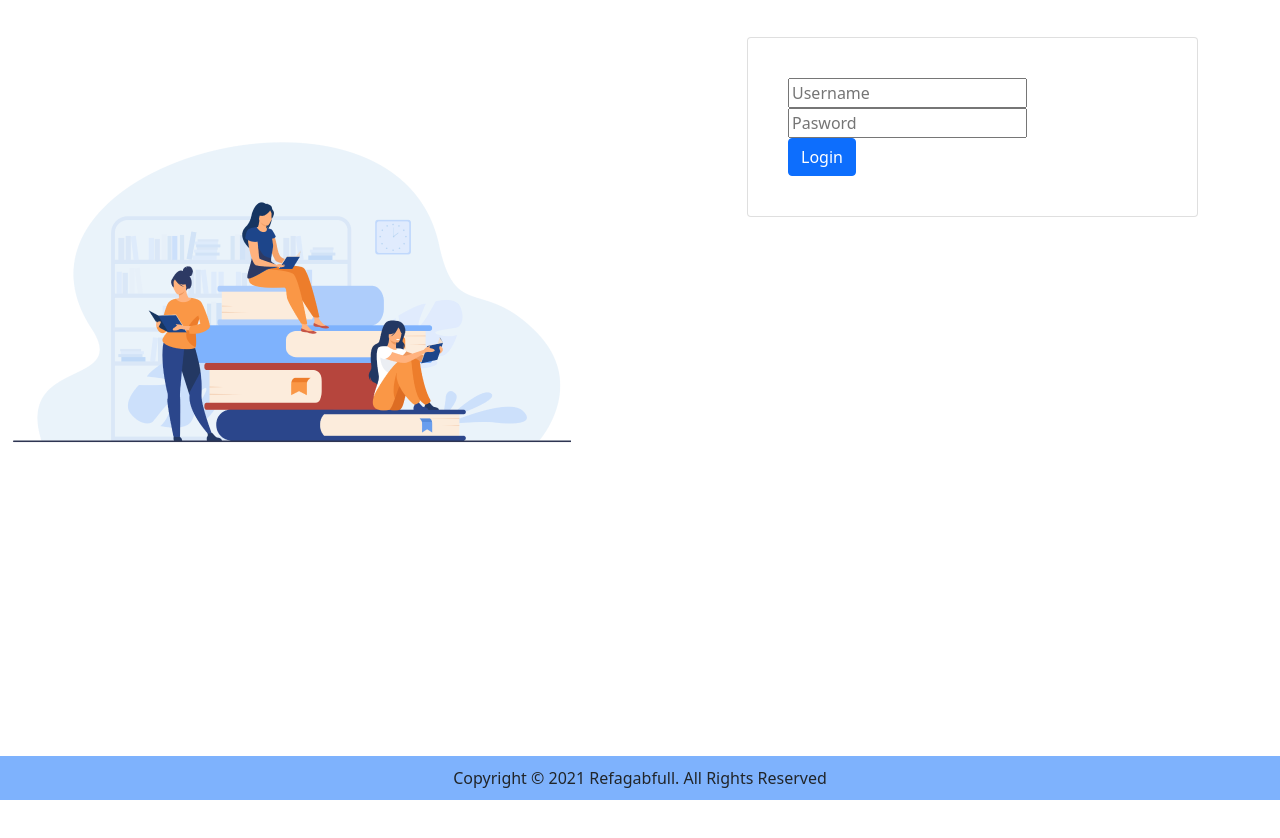
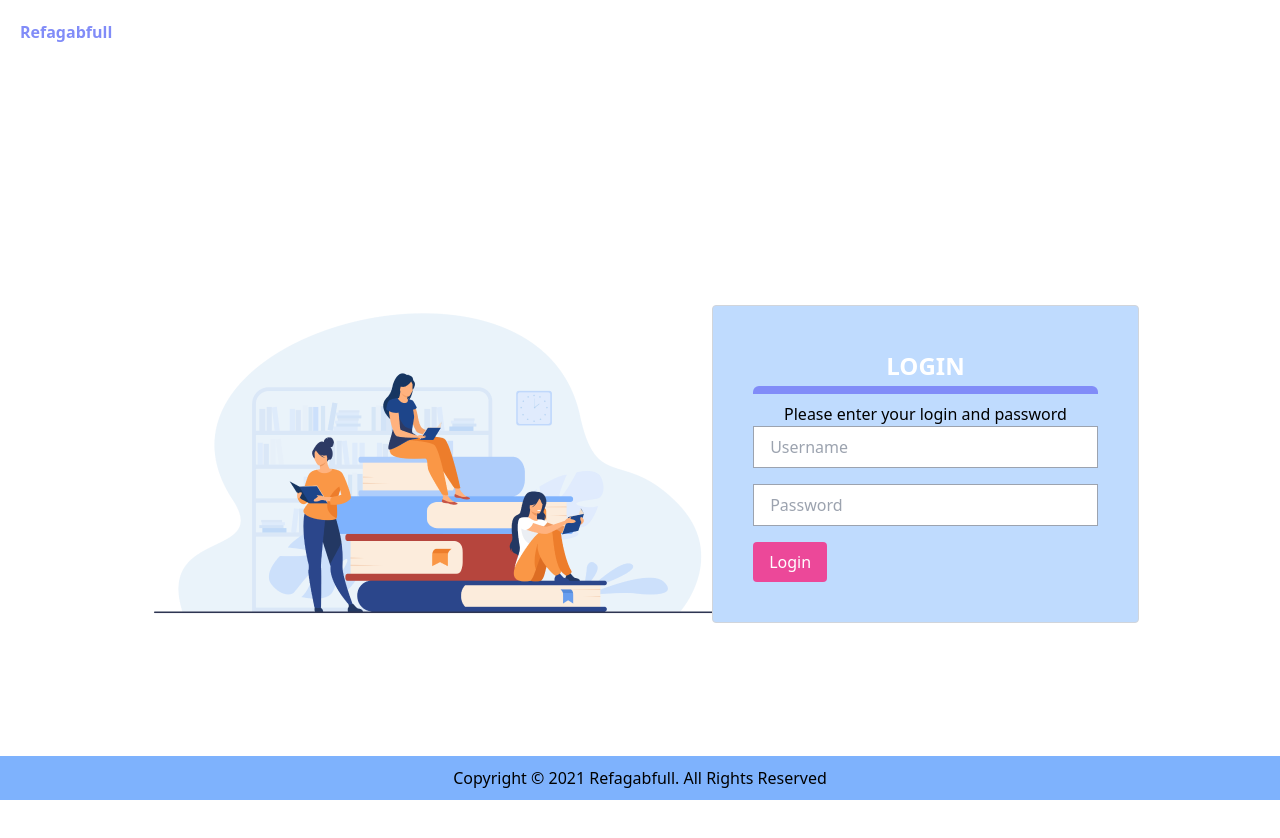
Before and after one commit to FTP-YCAB-Fullstack/GP2-Refagabfull, a React (Create React App) app in the folder book-app/: page / in a window 1280 px wide. Shown: the top 838 px of the page. Before the commit the page ends 800 px from the top, so only its background shows below. Built offline with nearby package versions, Linux system fonts and the light colour scheme.

Commit message:
install tailwind dan edit styling di form login

```diff
--- /dev/null
+++ b/book-app/craco.config.js
@@ -0,0 +1,10 @@
+module.exports = {
+    style: {
+      postcss: {
+        plugins: [
+          require('tailwindcss'),
+          require('autoprefixer'),
+        ],
+      },
+    },
+  }
--- a/book-app/public/index.html
+++ b/book-app/public/index.html
@@ -15,7 +15,6 @@
       user's mobile device or desktop. See https://developers.google.com/web/fundamentals/web-app-manifest/
     -->
     <link rel="manifest" href="%PUBLIC_URL%/manifest.json" />
-    <link href="https://cdn.jsdelivr.net/npm/bootstrap@5.1.0/dist/css/bootstrap.min.css" rel="stylesheet" integrity="sha384-KyZXEAg3QhqLMpG8r+8fhAXLRk2vvoC2f3B09zVXn8CA5QIVfZOJ3BCsw2P0p/We" crossorigin="anonymous">
     <!--
       Notice the use of %PUBLIC_URL% in the tags above.
       It will be replaced with the URL of the `public` folder during the build.
--- a/book-app/src/Pages/FormLogin.jsx
+++ b/book-app/src/Pages/FormLogin.jsx
@@ -1,7 +1,10 @@
 import React, {useState} from "react"
 import Gambar from "../Asset/imglogin.png"
+// import Contact from "./Asset/contact icon 1.png"
+// import Iconpass from "./Asset/password icon 1.png"
 
-const FormLogin = () => {
+const Login = () => {
+
     const [username, setUsername] = useState('');
     const [password, setPassword] = useState('');
 
@@ -14,31 +17,29 @@ const FormLogin = () => {
         const value = e.target.value
         setPassword(value)
     }
-
     return(
-        <div style={{marginTop: "100px"}}>
-        <img src={Gambar} alt="imglogin" />
-            <div style={{marginTop: "-450px"}} className="container">
-                <div className="row justify-content-end">
-                    <div  className="col-md-5">
-                        <div className="card p-4">
-                            <div className="card-body">
-                                <div className="from-group">
-                                    <input type="text" placeholder="Username" className="from-control" value={username} onChange={onChangeUsername}/>
-                                </div>
-
-                                <div className="from-group">
-                                    <input type="password" placeholder="Pasword" className="from-control" value={password} onChange={onChangePassword} />
-                                </div>
-
-                                <button className="btn btn-primary">Login</button>
-                            </div>
-                        </div>
-                    </div>
+        <div>
+        <h1 className="font-extrabold text-pink p-5 font-sans text-indigo-400">Refagabfull</h1>
+            <div className="flex justify-center h-screen w-screen items-center">
+                <img className="flex" src={Gambar} alt="imglogin" />
+                    <div className="w-4/12 border border-gray-300 rounded p-10 bg-blue-200">
+                        <h1 className="text-2xl text-center text-white font-semibold p-1">LOGIN</h1>
+                            <div className="h-2 bg-indigo-400 rounded-t-md"></div>
+                                <div className="px-3 py-1 "></div>
+                                    <h5 className="text-center ">Please enter your login and password</h5>
+                                        <div className="mb-4">
+                                            <input type="text" className="border border-gray-400 py-2 px-4 w-full" value={username} onChange={onChangeUsername} placeholder="Username" />
+                                            {/* <img src={Contact} alt="icon contact"/> */}
+                                        </div>
+                                        <div className="mb-4">
+                                            <input type="password" className="border border-gray-400 py-2 px-4 w-full" value={password} onChange={onChangePassword} placeholder="Password" />
+                                            {/* <img src={Iconpass} alt="icon password"/> */}
+                                        </div>
+                                            <button className="bg-pink-500 py-2 px-4 rounded text-white">Login</button>
                 </div>
             </div>
         </div>
     )
 }
 
-export default FormLogin
+export default Login
--- a/book-app/src/index.css
+++ b/book-app/src/index.css
@@ -11,3 +11,7 @@ code {
   font-family: source-code-pro, Menlo, Monaco, Consolas, 'Courier New',
     monospace;
 }
+
+@tailwind base;
+@tailwind components;
+@tailwind utilities;
--- a/book-app/src/index.js
+++ b/book-app/src/index.js
@@ -1,5 +1,6 @@
 import React from 'react';
 import ReactDOM from 'react-dom';
+import './index.css';
 import App from './App';
 
 ReactDOM.render(
--- /dev/null
+++ b/book-app/tailwind.config.js
@@ -0,0 +1,11 @@
+module.exports = {
+  purge: ['./src/**/*.{js,jsx,ts,tsx}', './public/index.html'],
+  darkMode: false, // or 'media' or 'class'
+  theme: {
+    extend: {},
+  },
+  variants: {
+    extend: {},
+  },
+  plugins: [],
+}
```
Also changed, not shown: book-app/package.json (+9 -3 lines), 1 other file (tests, documents, lock files or other folders).
